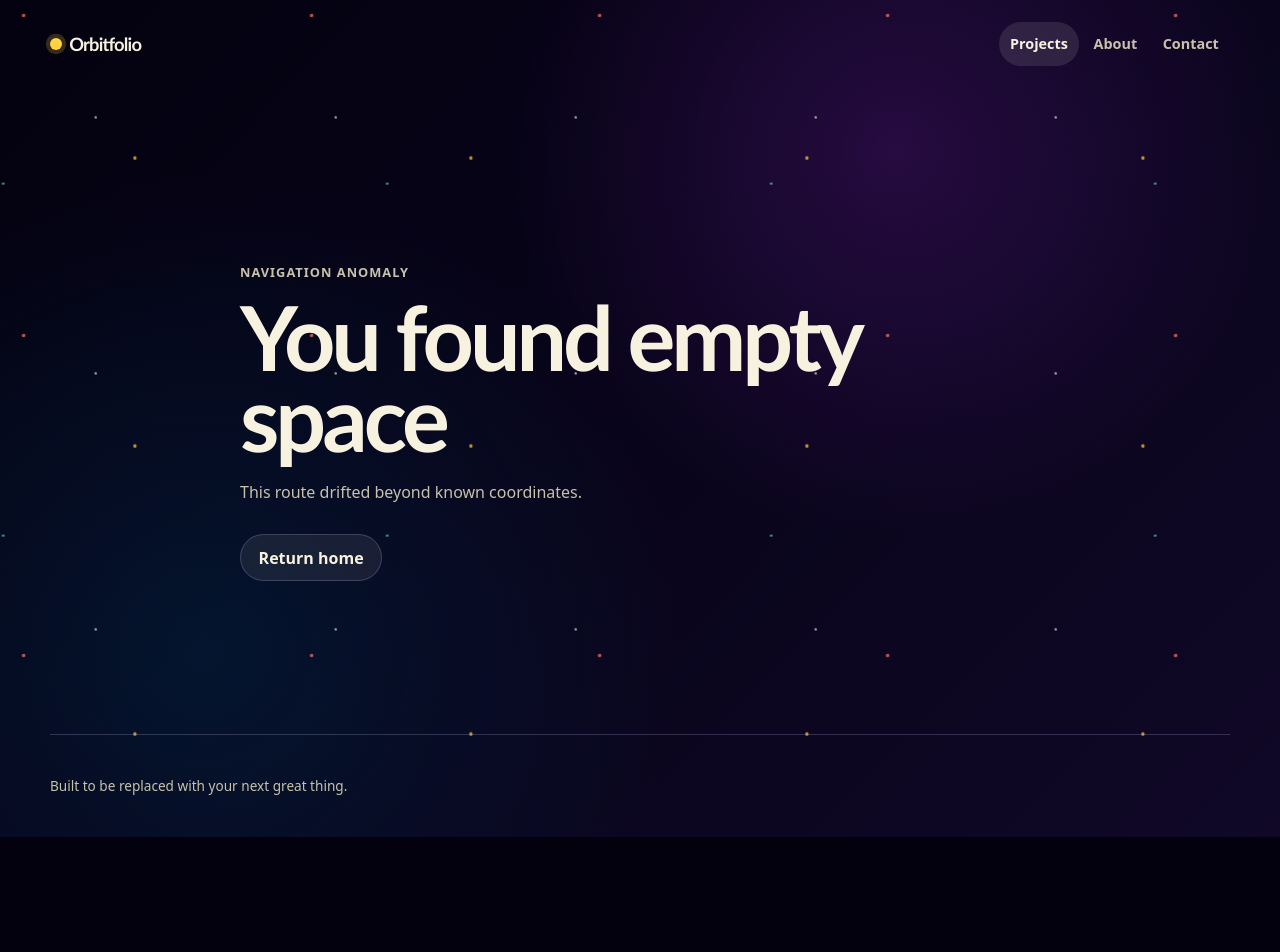
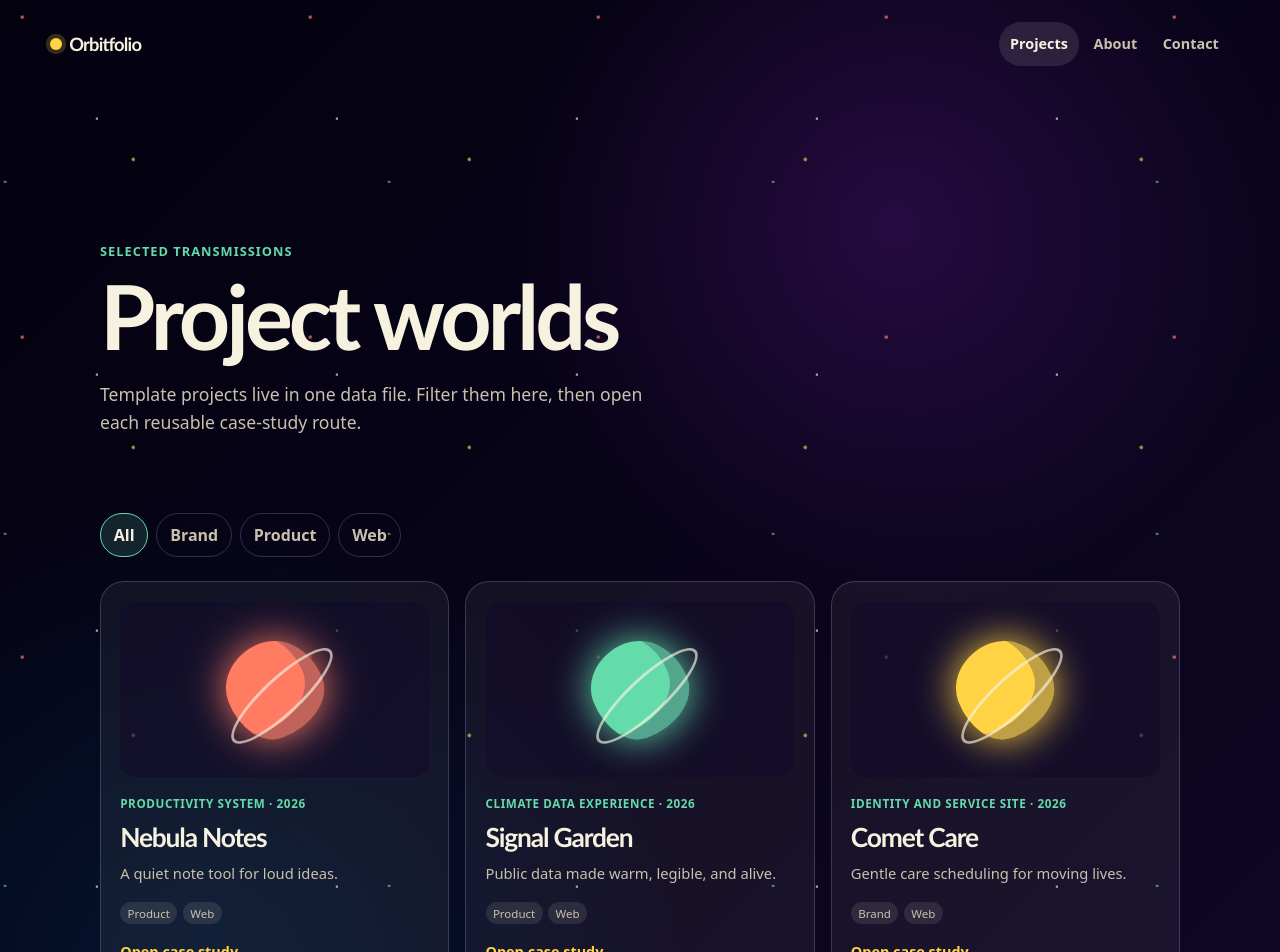
Before and after one commit to evanoctave/personal_website, a React (Vite) app: page /projects in a window 1280 px wide. Shown: the top 952 px of the page. Before the commit the page ends 837 px from the top, so only its background shows below. Built offline with nearby package versions, Linux system fonts and the light colour scheme.

Commit message:
feat: add filterable project map

```diff
--- a/src/App.jsx
+++ b/src/App.jsx
@@ -4,12 +4,14 @@ import AboutPage from './pages/AboutPage.jsx'
 import ContactPage from './pages/ContactPage.jsx'
 import HomePage from './pages/HomePage.jsx'
 import NotFoundPage from './pages/NotFoundPage.jsx'
+import ProjectsPage from './pages/ProjectsPage.jsx'
 
 export default function App() {
   return (
     <Routes>
       <Route element={<SiteShell />}>
         <Route index element={<HomePage />} />
+        <Route path="projects" element={<ProjectsPage />} />
         <Route path="about" element={<AboutPage />} />
         <Route path="contact" element={<ContactPage />} />
         <Route path="*" element={<NotFoundPage />} />
--- /dev/null
+++ b/src/components/ProjectGrid.jsx
@@ -0,0 +1,44 @@
+import { useState } from 'react'
+import { Link } from 'react-router-dom'
+import { getProjectTags, projects } from '../data/projects.js'
+
+export default function ProjectGrid() {
+  const [activeTag, setActiveTag] = useState('All')
+  const visibleProjects = activeTag === 'All'
+    ? projects
+    : projects.filter((project) => project.tags.includes(activeTag))
+
+  return (
+    <div className="project-grid-wrap">
+      <div className="project-filters" aria-label="Filter projects">
+        {getProjectTags().map((tag) => (
+          <button
+            aria-pressed={activeTag === tag}
+            className="filter-button"
+            key={tag}
+            onClick={() => setActiveTag(tag)}
+            type="button"
+          >
+            {tag}
+          </button>
+        ))}
+      </div>
+      <div className="project-grid">
+        {visibleProjects.map((project) => (
+          <article className="project-card" key={project.slug}>
+            <div className={`project-card-planet project-card-planet--${project.cover.tone}`} aria-hidden="true"><span /></div>
+            <div>
+              <p className="project-meta">{project.eyebrow} · {project.year}</p>
+              <h2>{project.title}</h2>
+              <p>{project.summary}</p>
+              <ul aria-label={`${project.title} tags`}>
+                {project.tags.map((tag) => <li key={tag}>{tag}</li>)}
+              </ul>
+              <Link to={`/projects/${project.slug}`}>Open case study <span aria-hidden="true">→</span></Link>
+            </div>
+          </article>
+        ))}
+      </div>
+    </div>
+  )
+}
--- /dev/null
+++ b/src/pages/ProjectsPage.jsx
@@ -0,0 +1,12 @@
+import ProjectGrid from '../components/ProjectGrid.jsx'
+
+export default function ProjectsPage() {
+  return (
+    <section className="projects-page page-frame">
+      <p className="eyebrow">Selected transmissions</p>
+      <h1>Project worlds</h1>
+      <p className="page-intro">Template projects live in one data file. Filter them here, then open each reusable case-study route.</p>
+      <ProjectGrid />
+    </section>
+  )
+}
--- a/src/styles/cosmic.css
+++ b/src/styles/cosmic.css
@@ -213,6 +213,26 @@
 .prose-page { min-height: 64vh; }
 .prose-page h1 { font-size: clamp(3rem, 7vw, 5.6rem); }
 .prose-page p { max-width: 55ch; margin-top: 1.35rem; color: var(--lunar-muted); }
+.projects-page { width: min(1080px, calc(100% - 2rem)); }
+.projects-page > h1 { font-size: clamp(3rem, 7vw, 5.6rem); }
+.project-grid-wrap { margin-top: clamp(2.8rem, 6vw, 5rem); }
+.project-filters { display: flex; flex-wrap: wrap; gap: 0.5rem; margin-bottom: 1.5rem; }
+.filter-button { padding: 0.45rem 0.8rem; border: 1px solid var(--line); border-radius: 999px; background: transparent; color: var(--lunar-muted); cursor: pointer; font-weight: 750; }
+.filter-button:hover, .filter-button[aria-pressed="true"] { border-color: var(--mint); background: oklch(0.81 0.13 164 / 0.15); color: var(--lunar); }
+.project-grid { display: grid; grid-template-columns: repeat(3, minmax(0, 1fr)); gap: 1rem; }
+.project-card { display: grid; gap: 1.15rem; min-height: 26rem; padding: 1.2rem; border: 1px solid var(--line); border-radius: 1.5rem; background: oklch(0.96 0.025 96 / 0.055); }
+.project-card-planet { display: grid; min-height: 10rem; place-items: center; overflow: hidden; border-radius: 1rem; background: oklch(0.18 0.06 291 / 0.62); }
+.project-card-planet span { width: 6rem; aspect-ratio: 1; border-radius: 52% 48% 61% 39% / 45% 57% 43% 55%; background: var(--card-planet); box-shadow: inset -1rem -0.75rem 0 oklch(0.3 0.06 290 / 0.3), 0 0 2.5rem var(--card-planet); transform: rotate(-21deg); }
+.project-card-planet span::after { display: block; width: 133%; height: 33%; margin: 40% 0 0 -16%; border: 0.2rem solid oklch(0.96 0.025 96 / 0.66); border-radius: 50%; content: ""; transform: rotate(-22deg); }
+.project-card-planet--coral { --card-planet: var(--coral); }
+.project-card-planet--mint { --card-planet: var(--mint); }
+.project-card-planet--yellow { --card-planet: var(--yellow); }
+.project-meta { color: var(--mint); font-size: 0.73rem; font-weight: 800; letter-spacing: 0.05em; text-transform: uppercase; }
+.project-card h2 { margin-top: 0.45rem; font-size: 1.65rem; }
+.project-card p:not(.project-meta) { margin-top: 0.6rem; color: var(--lunar-muted); font-size: 0.92rem; }
+.project-card ul { display: flex; flex-wrap: wrap; gap: 0.35rem; padding: 0; margin: 1rem 0; list-style: none; }
+.project-card li { padding: 0.22rem 0.46rem; border-radius: 999px; background: oklch(0.96 0.025 96 / 0.1); color: var(--lunar-muted); font-size: 0.72rem; }
+.project-card a { color: var(--yellow); font-size: 0.9rem; font-weight: 850; text-underline-offset: 0.24em; }
 .site-footer { padding: 2.5rem 0; border-top: 1px solid var(--line); color: var(--lunar-muted); font-size: 0.85rem; }
 
 @keyframes stars-drift { to { background-position: 15rem 16rem, -21rem 18rem, 24rem -22rem, -18rem 20rem; } }
@@ -226,6 +246,7 @@
   .hero-copy { text-align: center; margin-inline: auto; }
   .hero-intro { margin-inline: auto; }
   .orbit-stage { max-width: 31rem; }
+  .project-grid { grid-template-columns: repeat(2, minmax(0, 1fr)); }
 }
 
 @media (max-width: 480px) {
@@ -240,6 +261,7 @@
   .orbit-planet--large > span, .orbit-planet--small > span { width: 2.35rem; }
   .orbit-planet b { align-self: end; margin: 0; font-size: 0.85rem; }
   .orbit-planet small { margin: 0.1rem 0 0; }
+  .project-grid { grid-template-columns: 1fr; }
 }
 
 @media (prefers-reduced-motion: reduce) {
```
Also changed, not shown: 1 other file (tests, documents, lock files or other folders).
